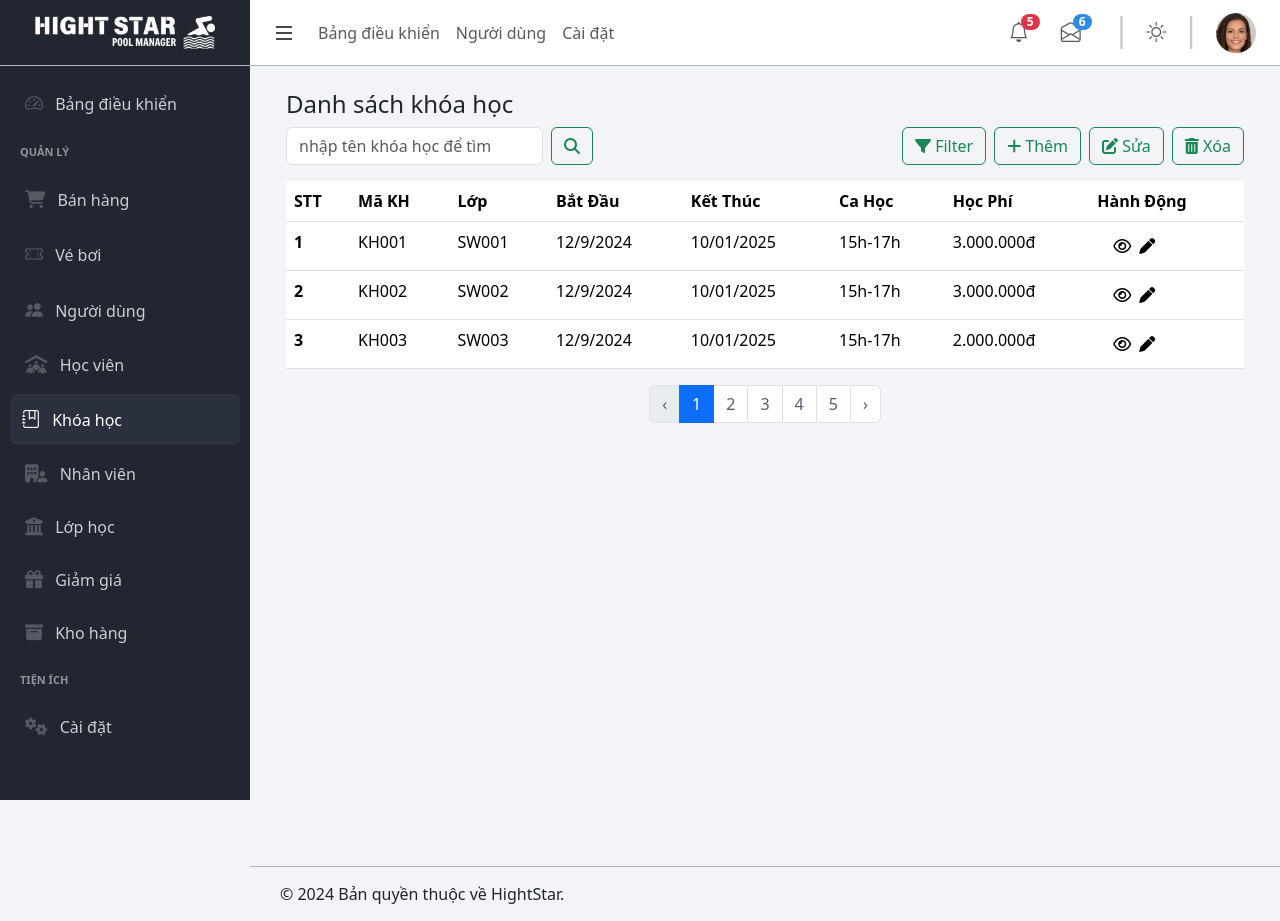
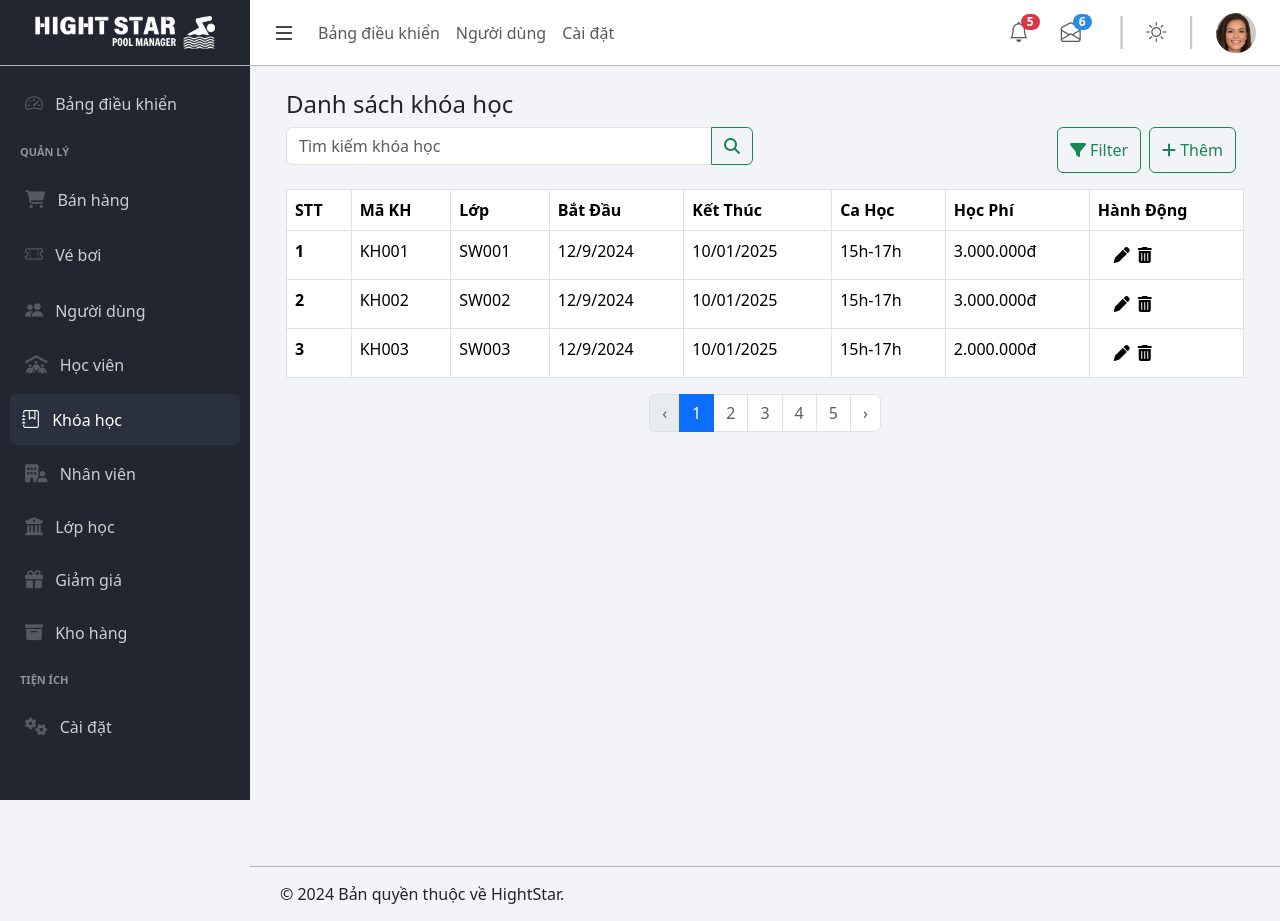
Before and after one commit to thuonghnh1/hightstarpool, a React (Create React App) app in the folder FE/hightstar/: page /admin/course-management in a window 1280 px wide. Built offline with nearby package versions, Linux system fonts and the light colour scheme.

Commit message:
Sửa 1 tí về SourceManagerment

```diff
--- a/FE/hightstar/src/admin/views/courses/CourseManagement.js
+++ b/FE/hightstar/src/admin/views/courses/CourseManagement.js
@@ -32,10 +32,10 @@ function CourseManagement() {
     };
 
     return (
-        <div className="container">
+        <div className="container-fluid">
             <h4>Danh sách khóa học</h4>
 
-            <div className="d-flex justify-content-between ">
+            {/* <div className="d-flex justify-content-between ">
                 <form className="d-flex " role="search" >
                     <input className="form-control me-2 w-100" type="search" placeholder="nhập tên khóa học để tìm" aria-label="Search" />
                     <button className="btn btn-outline-success" type="submit"><i class="fa-solid fa-magnifying-glass"></i></button>
@@ -47,15 +47,34 @@ function CourseManagement() {
                     <button className="btn btn-outline-success me-2" type="submit" onClick={handleShowModal}>
                         <i className="fa-solid fa-plus"></i> Thêm
                     </button>
-                    <button className="btn btn-outline-success me-2" type="submit">
-                        <i className="fa-solid fa-pen-to-square"></i> Sửa
+
+                </div>
+            </div> */}
+            <div className="row">
+                <div className="col-md-6 mb-2">
+                    {/* <form className="d-flex " role="search" >
+                    <input className="form-control me-2 w-100" type="search" placeholder="nhập tên khóa học để tìm" aria-label="Search" />
+                    <button className="btn btn-outline-success" type="submit"><i class="fa-solid fa-magnifying-glass"></i></button>
+                </form> */}
+                    <form className="d-flex w-100" role="search">
+                        <div className="input-group">
+                            <input className="form-control" type="search" placeholder="Tìm kiếm khóa học" aria-label="Search" />
+                            <button className="btn btn-outline-success" type="submit">
+                                <i className="fa-solid fa-magnifying-glass"></i>
+                            </button>
+                        </div>
+                    </form>
+                </div>
+                <div className="col-md-6 d-flex justify-content-end">
+                    <button className="btn btn-outline-success me-2 " type="submit">
+                        <i className="fa-solid fa-filter"></i> Filter
                     </button>
-                    <button className="btn btn-outline-success" type="submit">
-                        <i className="fa-solid fa-trash-can"></i> Xóa
+                    <button className="btn btn-outline-success me-2" type="submit" onClick={handleShowModal}>
+                        <i className="fa-solid fa-plus"></i> Thêm
                     </button>
                 </div>
             </div>
-            <table class="table mt-3">
+            <table class="table table-responsive table-bordered mt-3">
                 <thead>
                     <tr>
                         <th scope="col">STT</th>
@@ -78,8 +97,8 @@ function CourseManagement() {
                         <td>15h-17h</td>
                         <td>3.000.000đ</td>
                         <td className="ps-3">
-                            <i className="fa-regular fa-eye m-2 "></i>
-                            <i className="fa-solid fa-pen"></i>
+                            <i className="fa-solid fa-pen m-2"></i>
+                            <i className="fa-solid fa-trash-can "></i>
                         </td>
 
 
@@ -93,8 +112,8 @@ function CourseManagement() {
                         <td>15h-17h</td>
                         <td>3.000.000đ</td>
                         <td className="ps-3">
-                            <i className="fa-regular fa-eye m-2 "></i>
-                            <i className="fa-solid fa-pen"></i>
+                            <i className="fa-solid fa-pen m-2"></i>
+                            <i className="fa-solid fa-trash-can "></i>
                         </td>
                     </tr>
                     <tr>
@@ -106,8 +125,8 @@ function CourseManagement() {
                         <td>15h-17h</td>
                         <td>2.000.000đ</td>
                         <td className="ps-3">
-                            <i className="fa-regular fa-eye m-2 "></i>
-                            <i className="fa-solid fa-pen"></i>
+                            <i className="fa-solid fa-pen m-2"></i>
+                            <i className="fa-solid fa-trash-can "></i>
                         </td>
                     </tr>
 
```
